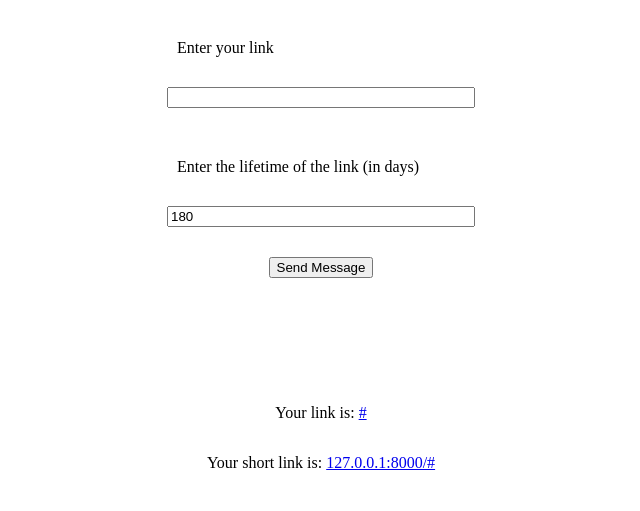
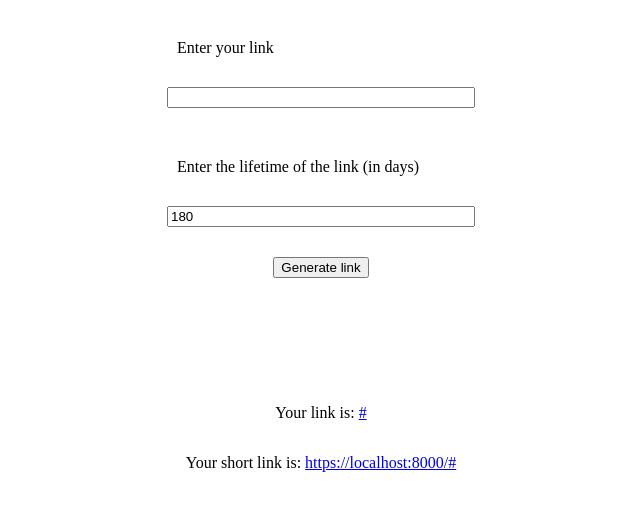
Before and after one commit to SarokaKatsiaryna/test_Gurtam, a Django app: template templates/home.html in a window 1280 px wide. Shown: the part 101-612 px from the top of the page, without its empty margins (319-959 px from the left). Run offline with Django 5.2, Linux system fonts and the light colour scheme; tables that the repository leaves empty hold one stand-in row (values such as "Sample post"); the template is opened without the code that fills it: values that come from a table or form of the project are taken from there, most other values are stand-ins (such as "Sample title", 1, 10 or a date in 2020).

Commit message:
fix html

```diff
--- a/templates/home.html
+++ b/templates/home.html
@@ -33,7 +33,7 @@
                             justify-content: center;
                             margin-bottom: 10px">
                     <button type="submit" id="form-submit" class="orange-button">
-                        Send Message
+                        Generate link
                     </button>
                 </div>
             </div>
@@ -45,7 +45,7 @@
                     flex-direction: column;
                     margin-top: 100px">
             <p>Your link is: <a href="{{ long_url }}">{{ long_url }}</a> </p>
-            <p>Your short link is: <a href="{{ short_url }}">127.0.0.1:8000/{{ short_url }}</a></p>
+            <p>Your short link is: <a href="{{ short_url }}">https://localhost:8000/{{ short_url }}</a></p>
         </div>
     {% endif %}
 </body>
```
Also changed, not shown: 1 other file.
